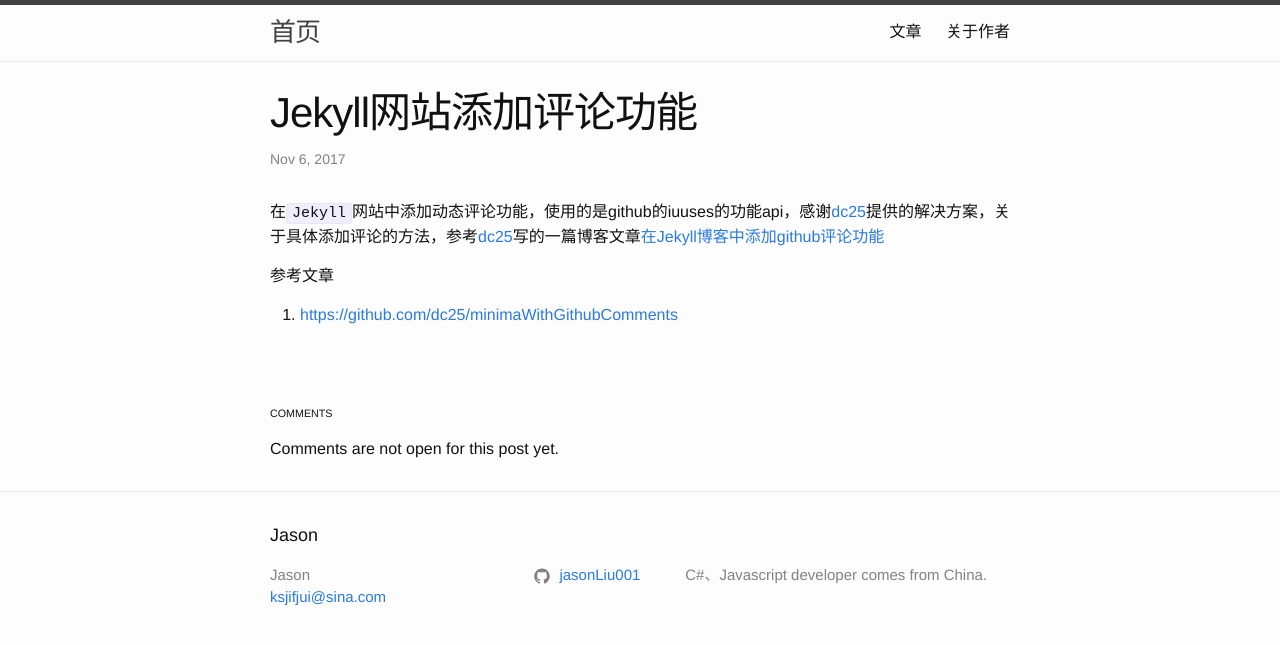
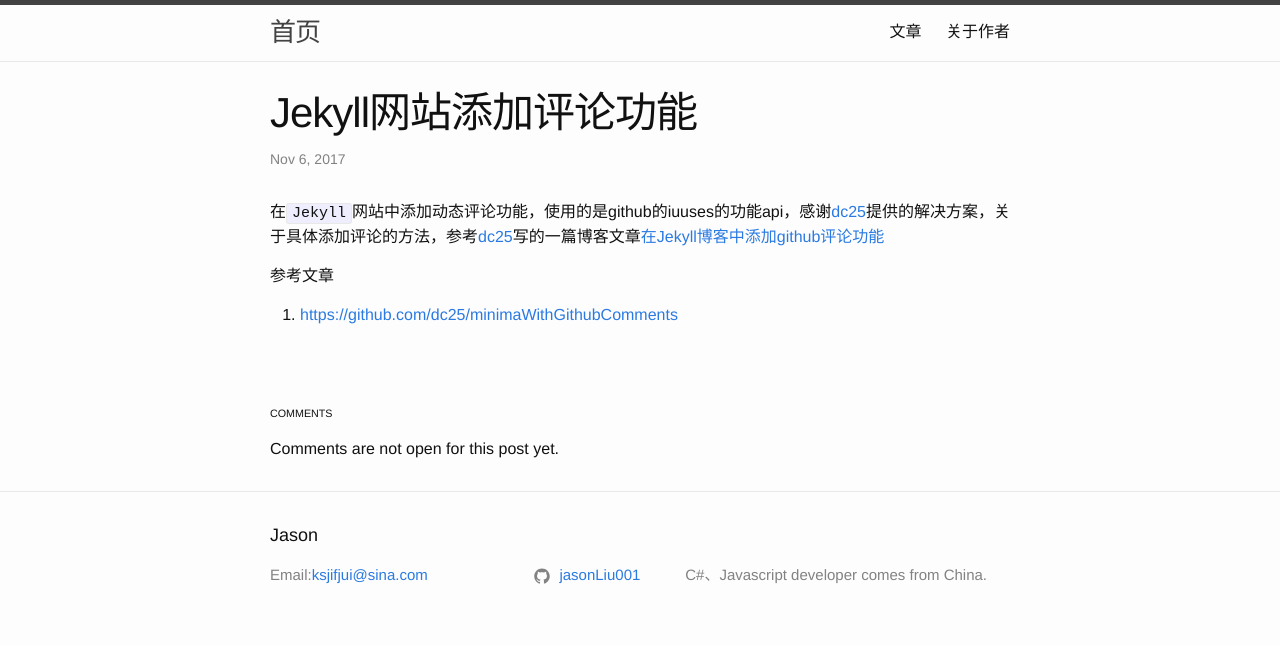
Before and after one commit to jasonLiu001/jasonLiu001.github.io, a Jekyll site: the page built from _posts/2017-11-06-github-pages-comments.md, in a window 1280 px wide. Shown: the top 645 px of the page. Built offline with Jekyll 4.4.1, drawn with Linux system fonts in a browser that asks for light colours.

Commit message:
file update.

```diff
--- a/_includes/footer.html
+++ b/_includes/footer.html
@@ -7,15 +7,8 @@
         <div class="footer-col-wrapper">
             <div class="footer-col footer-col-1">
                 <ul class="contact-list">
-                    <li>
-                        {% if site.author %}
-                        {{ site.author | escape }}
-                        {% else %}
-                        {{ site.title | escape }}
-                        {% endif %}
-                    </li>
                     {% if site.email %}
-                    <li><a href="mailto:{{ site.email }}">{{ site.email }}</a></li>
+                    <li>Email:<a href="mailto:{{ site.email }}">{{ site.email }}</a></li>
                     {% endif %}
                 </ul>
             </div>
```
